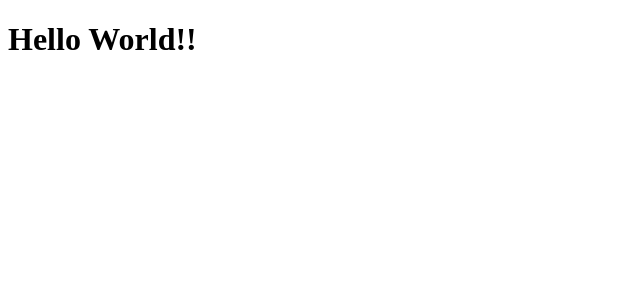
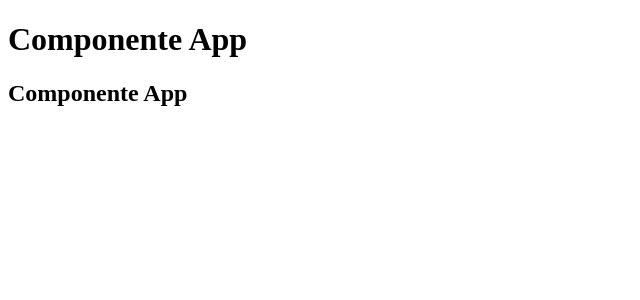
Before and after one commit to brgcostadev/react-mateus-silva, a React app in the folder react-fundamentos/: page / in a window 1280 px wide. Shown: the top 300 px of the page, without its empty margins (0-640 px from the left). Built offline with nearby package versions, Linux system fonts and the light colour scheme.

Commit message:
React Fragment

```diff
--- /dev/null
+++ b/react-fundamentos/src/App.js
@@ -0,0 +1,13 @@
+import React from "react";
+
+function App() {
+  return (
+    <>
+      <h1>Componente App</h1>
+      <h2>Componente App</h2>
+    </>
+  );
+}
+
+
+export default App;
--- a/react-fundamentos/src/index.js
+++ b/react-fundamentos/src/index.js
@@ -1,7 +1,8 @@
 import React from "react";
 import ReactDOM from "react-dom";
+import App from "./App"
 
 ReactDOM.render(
-  <h1>Hello World!!</h1>,
+  <App/>,
   document.getElementById("root")
 )
```
